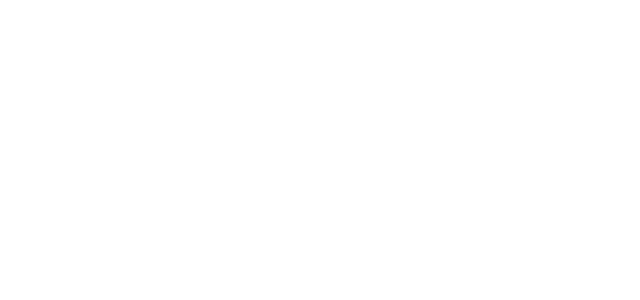
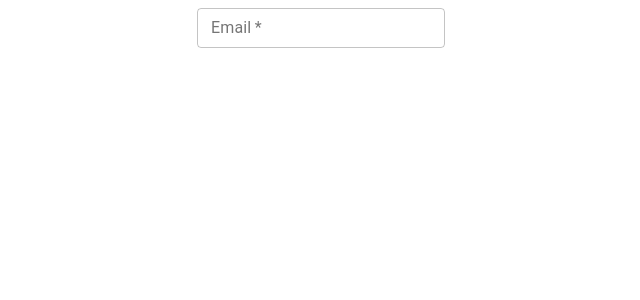
Before and after one commit to clarissa-ai/clarissa-web-frontend, a React (Create React App) app: page /login in a window 1280 px wide. Shown: the top 300 px of the page, without its empty margins (319-959 px from the left). Built offline with nearby package versions, Linux system fonts and the light colour scheme.

Commit message:
Initial Commit

```diff
--- a/src/App.jsx
+++ b/src/App.jsx
@@ -5,6 +5,8 @@ import './App.css';
 
 import Profile from 'Profile.js';
 // import SurveyDAG from 'components/misc/Survey/SurveyDAG';
+
+import Login from 'components/authentication/login/Login';
 
 // Here we create a new context, allowing all nested elements of ProfileContext.Provider to use the profile object.
 const ProfileContext = createContext(null);
@@ -20,6 +22,7 @@ const App = () => {
                 <Router>
                     <Switch>
                         <Route exact path="/" render={(props) => <p>This is the landing page!</p> }></Route>
+                        <Route exact path="/login" render={(props) => <Login/>} />
                     </Switch>
                 </Router>
             </ThemeProvider>
@@ -27,3 +30,4 @@ const App = () => {
     );
 };
 export default App;
+export {ProfileContext};
--- /dev/null
+++ b/src/components/authentication/login/Login.jsx
@@ -0,0 +1,18 @@
+import React from 'react';
+import {Grid, TextField} from '@material-ui/core';
+
+import {ProfileContext} from 'App';
+
+const Login = () => {
+    const profile = ProfileContext;
+    console.log(profile);
+
+    return (
+        <Grid container direction="column" alignItems="center" justify="center">
+            <Grid item xs={6}>
+                <TextField label="Email" placeholder="your@email.com" type="email" autoComplete="email" variant="outlined" required margin="dense" fullWidth/> {/* Email */}
+            </Grid>
+        </Grid>
+    );
+};
+export default Login;
```
